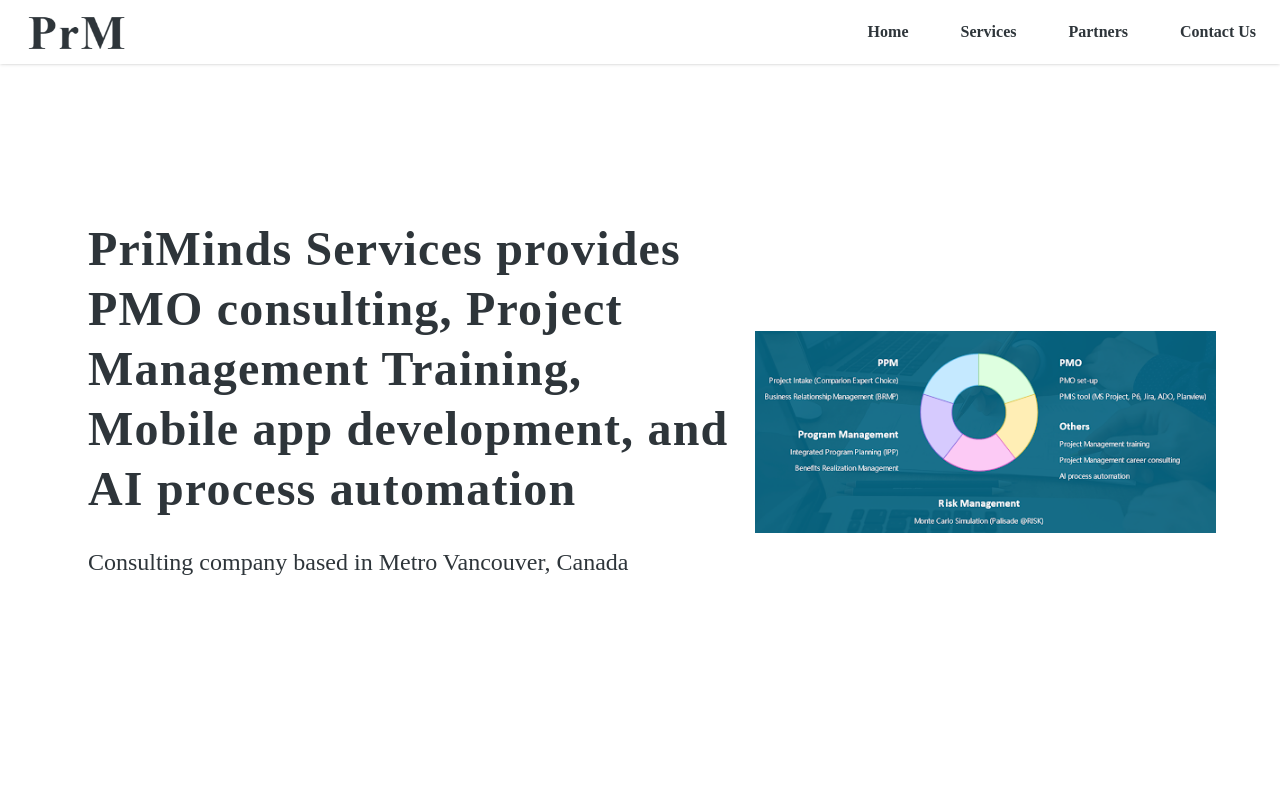
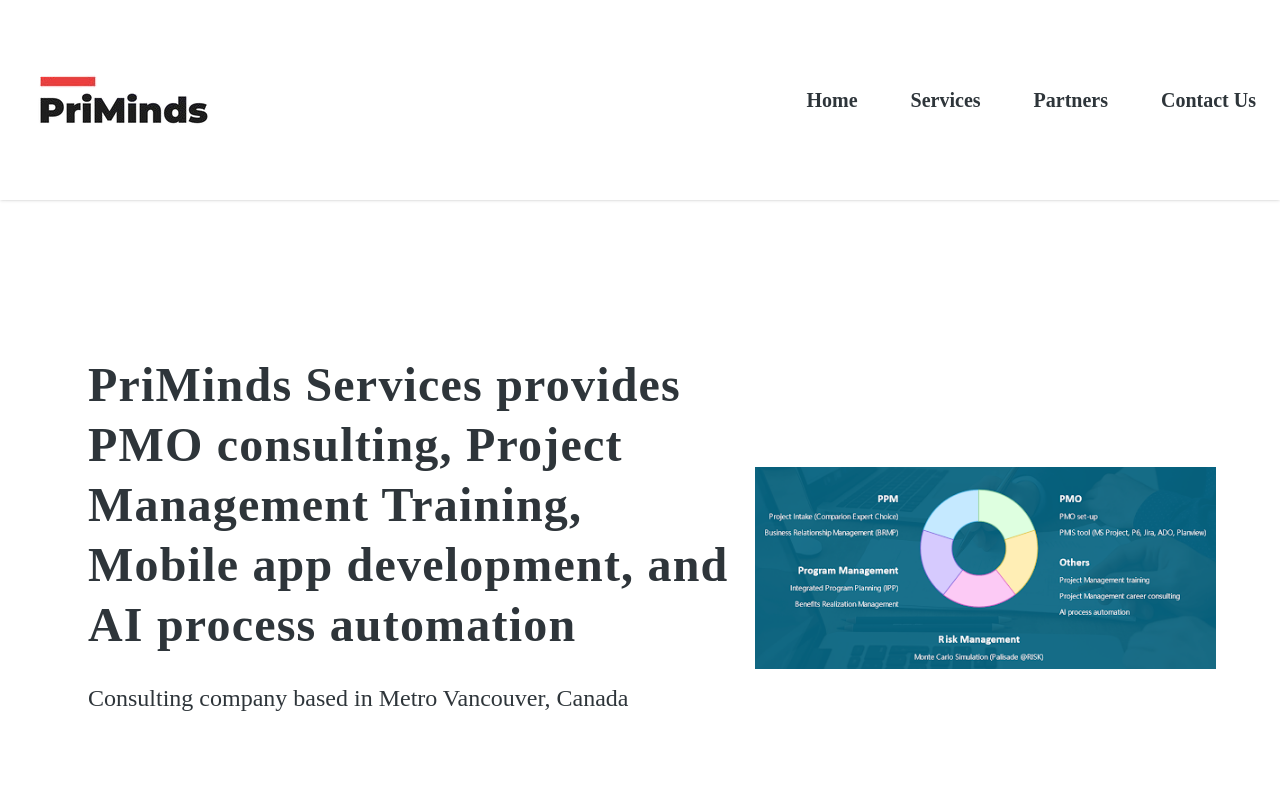
Before and after one commit to PriMinds/priminds.github.com, a website built with Vite: page index.html in a window 1280 px wide. Shown: the top 800 px of the page. Built offline with nearby package versions, Linux system fonts and the light colour scheme.

Commit message:
logo change , menu font size changed to match logo size

```diff
--- a/index.html
+++ b/index.html
@@ -2,7 +2,7 @@
 <html lang="en">
   <head>
     <meta charset="UTF-8" />
-    <link rel="icon" type="image/svg+xml" href="assets/main_logo.png" />
+    <link rel="icon" type="image/svg+xml" href="assets/priminds_logo_20251214-removebg-preview.png" />
     <meta name="viewport" content="width=device-width, initial-scale=1.0" />
     <link href="src/styles.css" rel="stylesheet">
     <link href="https://fonts.googleapis.com/css2?family=Inter:wght@400;700&display=swap" rel="stylesheet">
@@ -75,11 +75,10 @@
     </script>
   </head>
     <body class="text-carbon">
-      <header class="sticky top-0 flex items-center justify-between px-6 h-16 bg-white shadow-sm">
-<!--          <h3 class="text-3xl sm:text-4xl md:text-5xl font-semibold tracking-wide leading-tight">PriMinds</h3>-->
-        <a href="./"><img src="assets/main_logo.png" alt="" class="h-10 w-auto"></a>
+      <header class="sticky top-0 flex items-center justify-between px-6 h-17 bg-white shadow-sm">
+        <a href="./"><img src="assets/priminds_logo_20251214-removebg-preview.png" alt="" class="h-17 w-auto"></a>
           <div class="sm:flex items-center font-semibold">
-          <nav class="space-x-12">
+          <nav class="space-x-12 text-xl">
             <a href="#" class="hover:underline underline-offset-4 decoration-runner-green-500 decoration-2">Home</a>
             <a href="#features" class="hover:underline underline-offset-4 decoration-runner-green-500 decoration-2">Services</a>
             <a href="#services" class="hover:underline underline-offset-4 decoration-runner-green-500 decoration-2">Partners</a>
```
Also changed, not shown: assets/priminds_logo_20251214-removebg-preview.png (added), assets/priminds_logo_20251214.jpeg (added).
